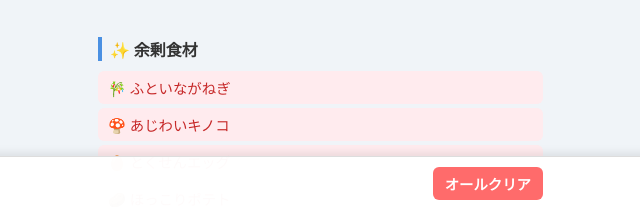
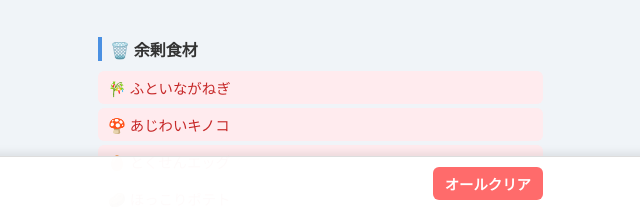
Before and after one commit to ubke/PokemonSleepCooking, a plain HTML site: page index.html in a window 1280 px wide. Shown: the part 590-797 px from the top of the page, 547-1187 px from the left. Drawn offline with Linux system fonts and the light colour scheme.

Commit message:
Update index.html

```diff
--- a/index.html
+++ b/index.html
@@ -164,7 +164,7 @@
             font-size: 0.85rem;
         }
 
-        /* ★色を逆に変更しました★ */
+        /* 色の反転を維持 */
         .surplus-tag { background: #ffebee; color: #c62828; } /* 赤系 */
         .needed-tag { background: #e0f2f1; color: #00695c; }  /* 緑系 */
 
@@ -206,7 +206,7 @@
             <ul id="needed-list" class="ingredient-list"></ul>
         </div>
         <div>
-            <h2 style="font-size:1rem; border-left:4px solid var(--primary); padding-left:8px; margin:0 0 10px 0;">✨ 余剰食材</h2>
+            <h2 style="font-size:1rem; border-left:4px solid var(--primary); padding-left:8px; margin:0 0 10px 0;">🗑️ 余剰食材</h2>
             <ul id="surplus-list" class="ingredient-list"></ul>
         </div>
     </div>
```
